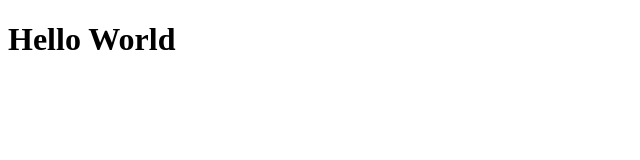
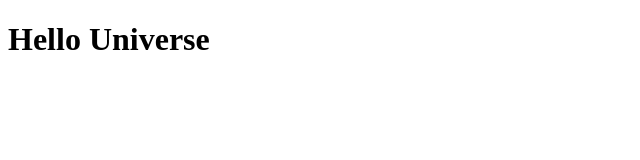
Before and after one commit to mannycov/rpt02-thesis, a React app: page / in a window 1280 px wide. Shown: the top 160 px of the page, without its empty margins (0-640 px from the left). Built offline with nearby package versions, Linux system fonts and the light colour scheme; the HTML template or start-up script is replaced by a standard one.

Commit message:
added redux, router express, n mongo

```diff
--- /dev/null
+++ b/client/src/components/App.jsx
@@ -0,0 +1,18 @@
+import React from 'react'
+import ReactDOM from 'react-dom'
+
+class App extends React.Component {
+  constructor(props) {
+    super(props);
+  }
+
+  render() {
+    return (
+      <div>
+        <h1>Hello Universe</h1>
+      </div>
+    )
+  }
+}
+
+export default App;
--- a/client/src/index.jsx
+++ b/client/src/index.jsx
@@ -1,15 +1,13 @@
 import React from 'react'
 import ReactDOM from 'react-dom'
+// require('./styles.scss');
 
-class Main extends React.Component {
-  render() {
-    return (
-      <div>
-        <h1>Hello World</h1>
-      </div>
-    )
-  }
-}
+import App from './components/App.jsx'
 
-const app = document.getElementById('app')
-ReactDOM.render(<Main />, app)
+const Root = () => (
+  <div>
+    <App />
+  </div>
+)
+
+ReactDOM.render(<Root />, document.getElementById('app'));
--- a/package.json
+++ b/package.json
@@ -32,8 +32,12 @@
     "webpack-dev-server": "^2.9.7"
   },
   "dependencies": {
+    "express": "^4.16.2",
     "extract-text-webpack-plugin": "^2.1.2",
+    "mongodb": "^3.0.0-rc0",
     "react": "^16.2.0",
-    "react-dom": "^16.2.0"
+    "react-dom": "^16.2.0",
+    "react-router": "^4.2.0",
+    "redux": "^3.7.2"
   }
 }
--- a/webpack.config.js
+++ b/webpack.config.js
@@ -16,10 +16,9 @@ let config = {
         loader: "babel-loader" // use this (babel-core) loader
       },
       {
-        test: /\.scss$/,
-        use: ExtractTextWebpackPlugin.extract({
-         use: ['css-loader', 'sass-loader'],
-         fallback: 'style-loader'
+        test: /.scss$/,
+          use: ExtractTextWebpackPlugin.extract({fallback: 'style-loader',
+          use: ["css-loader", "sass-loader"]
         })
       }
     ]
```
Also changed, not shown: 1 other file (tests, documents, lock files or other folders).
